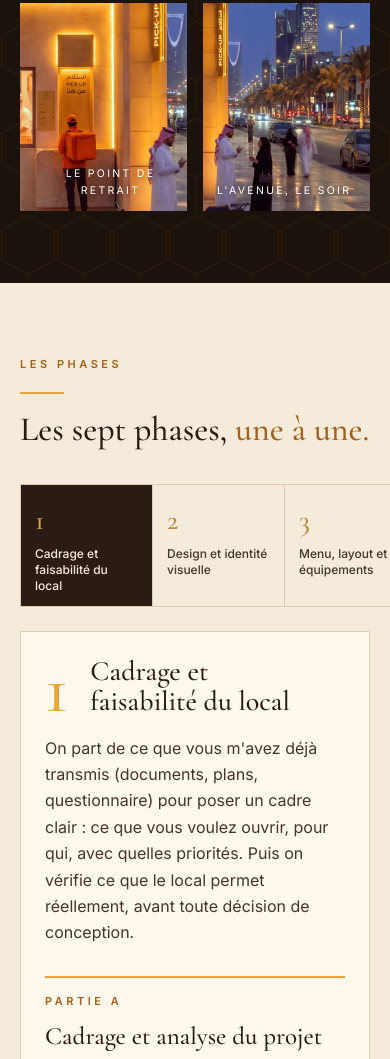
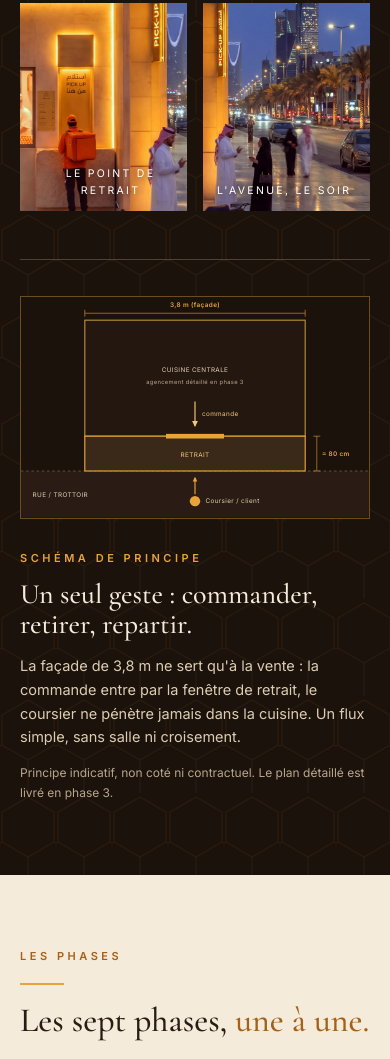
Before and after one commit to chefabdelbaker-svg/doan-khaliat-al-nahl, a plain HTML site: page index.html in a window 390 px wide. Shown: the part 8233-9292 px from the top of the page. Drawn offline with nearby package versions, Linux system fonts and the light colour scheme.

Commit message:
Ajout du schéma de principe 2D
Co-Authored-By: Claude Sonnet 5.5 <noreply@anthropic.com>
Claude-Session: https://claude.ai/code/session_012wrmCoWkxmWuMYvh5oPZ48

```diff
--- a/index.html
+++ b/index.html
@@ -143,6 +143,12 @@ header.solid{background:rgba(27,18,12,.94);backdrop-filter:blur(10px);-webkit-ba
 .gallery span{position:absolute;left:14px;bottom:12px;font-size:10.5px;letter-spacing:.22em;text-transform:uppercase;color:#fff;text-shadow:0 1px 8px rgba(0,0,0,.8)}
 @media(max-width:900px){.vis-grid{grid-template-columns:1fr}.vis-fig::before{display:none}.gallery{grid-template-columns:1fr 1fr}.gallery button:nth-child(1){grid-column:1/-1;aspect-ratio:16/10}.meas{grid-template-columns:1fr 1fr}}
 @media(max-width:520px){.vis-items{grid-template-columns:1fr}}
+.plan{margin-top:clamp(48px,7vw,88px);display:grid;grid-template-columns:minmax(0,1.3fr) minmax(0,.7fr);gap:clamp(24px,5vw,72px);align-items:center;border-top:1px solid rgba(220,205,178,.25);padding-top:clamp(36px,5vw,64px)}
+.plan svg{width:100%;height:auto;background:#1B120C;border:1px solid rgba(232,163,58,.4)}
+.plan svg text{font-family:'Inter',sans-serif;fill:#DCCDB2;font-size:11px;letter-spacing:.06em}
+.plan h3{font-size:clamp(28px,3.4vw,42px);margin:10px 0 14px}
+.plan p{font-size:14.5px}.plan .tiny{font-size:12px;color:#B7A68B;margin-top:14px}
+@media(max-width:900px){.plan{grid-template-columns:1fr}}
 /* PHASES */
 .ph-grid{display:grid;grid-template-columns:minmax(260px,.38fr) minmax(0,1fr);gap:clamp(24px,4vw,64px);align-items:start}
 .ph-tabs{display:flex;flex-direction:column;position:sticky;top:calc(var(--nav) + 20px);border-top:1px solid var(--line)}
@@ -305,6 +311,18 @@ footer{background:var(--deep);color:#B7A68B;padding:56px 0 calc(40px + env(safe-
     </div>
   </div>
   <div class="gallery rv" id="v-gal"></div>
+  <div class="plan rv"><svg viewBox="0 0 600 380" role="img" aria-labelledby="pl-t"><title id="pl-t">Schéma de principe 2D</title>
+<rect x="0" y="300" width="600" height="80" fill="#2A1C14"/><text x="20" y="345" id="pl-street"></text>
+<path d="M0 300H600" stroke="#8f7c63" stroke-dasharray="4 5"/>
+<rect x="110" y="40" width="380" height="200" fill="#241710" stroke="#B88A3E" stroke-width="2"/><text x="300" y="130" text-anchor="middle" id="pl-kit"></text><text x="300" y="150" text-anchor="middle" id="pl-kit2" style="fill:#B7A68B;font-size:10px"></text>
+<rect x="110" y="240" width="380" height="60" fill="#3a2819" stroke="#E8A33A" stroke-width="2"/>
+<rect x="250" y="236" width="100" height="8" fill="#E8A33A"/><text x="300" y="276" text-anchor="middle" id="pl-win" style="fill:#F1C77A"></text>
+<path d="M110 28H490" stroke="#E8A33A"/><path d="M110 22v12M490 22v12" stroke="#E8A33A"/><text x="300" y="18" text-anchor="middle" id="pl-w" style="fill:#E8A33A;font-weight:600"></text>
+<path d="M510 240v60" stroke="#E8A33A"/><path d="M504 240h12M504 300h12" stroke="#E8A33A"/><text x="520" y="274" id="pl-d" style="fill:#E8A33A;font-weight:600"></text>
+<circle cx="300" cy="352" r="9" fill="#E8A33A"/><path d="M300 340V312" stroke="#E8A33A" stroke-width="2"/><path d="M296 318l4-8 4 8" fill="#E8A33A"/><text x="318" y="356" id="pl-cour"></text>
+<path d="M300 180V222" stroke="#F1C77A" stroke-width="2"/><path d="M295 214l5 10 5-10" fill="#F1C77A"/><text x="312" y="205" id="pl-flow" style="fill:#F1C77A"></text>
+<path d="M60 345l18 0" stroke="none"/></svg>
+<div><span class="label" id="pl-label"></span><h3 id="pl-h"></h3><p id="pl-p"></p><p class="tiny" id="pl-n"></p></div></div>
 </div></section>
 
 <section id="phases"><div class="wrap">
@@ -1383,6 +1401,7 @@ const UI={
   sel:'VOTRE SÉLECTION',tot0:'Aucune phase sélectionnée',wa:'Envoyer ma sélection sur WhatsApp',all:'Tout sélectionner',none:'Tout désélectionner',
   netbadge:'PRIX RÉSEAU −25 %',hintAll:'Parcours complet, de la conception à l\'ouverture. Prix non divisible, offre valable jusqu\'au 9 décembre 2026.',
   hintSome:'Tarif catalogue, toutes taxes comprises. Le prix réseau −25 % s\'applique au parcours complet (7 phases).',phases:'phase(s)',
+  plan:{label:'SCHÉMA DE PRINCIPE',h:'Un seul geste : commander, retirer, repartir.',p:"La façade de 3,8 m ne sert qu'à la vente : la commande entre par la fenêtre de retrait, le coursier ne pénètre jamais dans la cuisine. Un flux simple, sans salle ni croisement.",n:'Principe indicatif, non coté ni contractuel. Le plan détaillé est livré en phase 3.',street:'RUE / TROTTOIR',kit:'CUISINE CENTRALE',kit2:'agencement détaillé en phase 3',win:'RETRAIT',w:'3,8 m (façade)',d:'≈ 80 cm',cour:'Coursier / client',flow:'commande'},
   ill:"Illustration d'ambiance, non contractuelle.",close:'Fermer',
   wam:(sel,total,net)=>`Bonjour Abdelhafid, je suis intéressé par la proposition DOAN · Khaliat Al Nahl.\nPhases choisies : ${sel||'—'}\n${net?'Parcours complet (prix réseau −25 %)':'Tarif catalogue'} : ${total} SAR TTC.`},
  en:{menu:[['accueil','Home'],['apropos','About us'],['vision','Your vision'],['phases','The 7 phases'],['perimetre','Scope'],['conditions','Terms'],['mission','Your mission']],
@@ -1392,6 +1411,7 @@ const UI={
   sel:'YOUR SELECTION',tot0:'No phase selected',wa:'Send my selection on WhatsApp',all:'Select all',none:'Clear all',
   netbadge:'NETWORK PRICE −25%',hintAll:'Full journey, from design to opening. Indivisible price, offer valid until 9 December 2026.',
   hintSome:'Catalogue price, all taxes included. The −25% network price applies to the full journey (7 phases).',phases:'phase(s)',
+  plan:{label:'PRINCIPLE DIAGRAM',h:'One gesture: order, collect, go.',p:'The 3.8 m frontage is for selling only: orders pass through the pick-up window and couriers never enter the kitchen. A simple flow, with no dining room and no crossing.',n:'Indicative principle, not to scale or contractual. The detailed plan is delivered in phase 3.',street:'STREET / PAVEMENT',kit:'CENTRAL KITCHEN',kit2:'detailed layout in phase 3',win:'PICK-UP',w:'3.8 m (frontage)',d:'≈ 80 cm',cour:'Courier / customer',flow:'order'},
   ill:'Mood illustration, non-contractual.',close:'Close',
   wam:(sel,total,net)=>`Hello Abdelhafid, I am interested in the DOAN · Khaliat Al Nahl proposal.\nSelected phases: ${sel||'—'}\n${net?'Full journey (network price −25%)':'Catalogue price'}: ${total} SAR incl. taxes.`}
 };
@@ -1422,6 +1442,7 @@ function render(){
   $('v-note').textContent=v.note;
   const gi=['detail-wall','detail-pickup','detail-avenue'];
   $('v-gal').innerHTML=gi.map((g,i)=>`<button data-img="assets/${g}.jpg" data-alt="${esc(u.galalt[i])}"><img src="assets/${g}.jpg" alt="${esc(u.galalt[i])}" ><span>${esc(u.gal[i])}</span></button>`).join('');
+  const pl=u.plan;[['label','label'],['h','h'],['p','p'],['n','n'],['street','street'],['kit','kit'],['kit2','kit2'],['win','win'],['w','w'],['d','d'],['cour','cour'],['flow','flow']].forEach(([i,k])=>{$('pl-'+i).textContent=pl[k]});
   $('p-label').textContent=u.ph;$('p-title').innerHTML=`${esc(u.phasesTitle[0])} <em>${esc(u.phasesTitle[1])}</em>`;
   $('ph-tabs').innerHTML=d.phases.map((p,i)=>`<button class="ph-tab${i===cur?' on':''}" role="tab" data-i="${i}"><span class="n">${p.num}</span><span>${esc(p.title)}</span></button>`).join('');
   phase();
```
